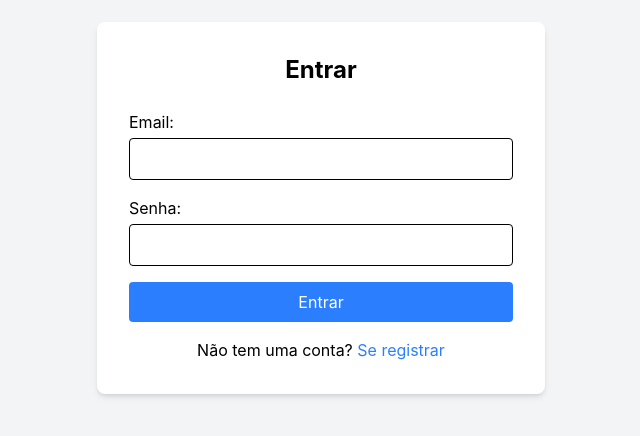
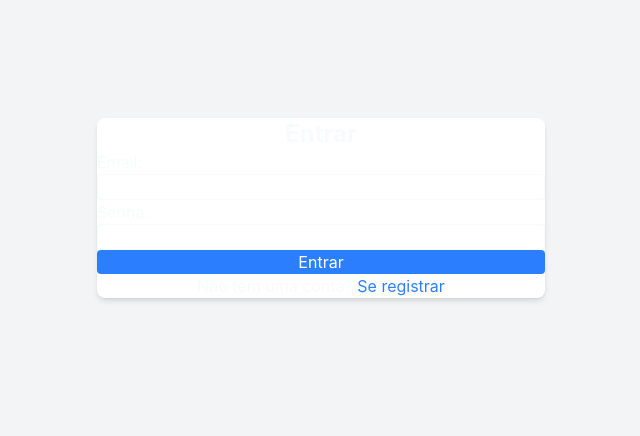
Before and after one commit to ingrydaraujob/cadastro, a React (Vite) app in the folder cadastro/: page / in a window 1280 px wide. Shown: the part 192-628 px from the top of the page, without its empty margins (319-959 px from the left). Built offline with nearby package versions, Linux system fonts and the light colour scheme.

Commit message:
Update index.css

```diff
--- a/cadastro/src/index.css
+++ b/cadastro/src/index.css
@@ -1,14 +1,81 @@
 @import "tailwindcss";
 
-body {
-  margin: 0;
-  font-family: -apple-system, BlinkMacSystemFont, 'Segoe UI', 'Roboto', 'Oxygen',
-    'Ubuntu', 'Cantarell', 'Fira Sans', 'Droid Sans', 'Helvetica Neue',
-    sans-serif;
-  -webkit-font-smoothing: antialiased;
-  -moz-osx-font-smoothing: grayscale;
+
+
+:root {
+  --primary: #3b82f6;
+  --primary-dark: #2563eb;
+  --dark: #0f172a;
+  --darker: #020617;
+  --light: #f8fafc;
+  --gray: #94a3b8;
+  --success: #10b981;
+  --error: #ef4444;
 }
 
-#root {
+* {
+  margin: 0;
+  padding: 0;
+  box-sizing: border-box;
+}
+
+body {
+  font-family: 'Inter', sans-serif;
+  background-color: var(--darker);
+  color: var(--light);
   min-height: 100vh;
 }
+
+.glass-card {
+  background: rgba(15, 23, 42, 0.7);
+  backdrop-filter: blur(10px);
+  -webkit-backdrop-filter: blur(10px);
+  border: 1px solid rgba(255, 255, 255, 0.1);
+  border-radius: 1rem;
+}
+
+.tech-input {
+  background: rgba(2, 6, 23, 0.7);
+  border: 1px solid rgba(255, 255, 255, 0.1);
+  transition: all 0.3s ease;
+}
+
+.tech-input:focus {
+  border-color: var(--primary);
+  box-shadow: 0 0 0 3px rgba(59, 130, 246, 0.3);
+  outline: none;
+}
+
+.btn-tech {
+  background: var(--primary);
+  transition: all 0.3s ease;
+}
+
+.btn-tech:hover {
+  background: var(--primary-dark);
+  transform: translateY(-2px);
+  box-shadow: 0 4px 6px -1px rgba(0, 0, 0, 0.1);
+}
+
+.loading-spinner {
+  animation: spin 1s linear infinite;
+}
+
+@keyframes spin {
+  from { transform: rotate(0deg); }
+  to { transform: rotate(360deg); }
+}
+
+.tech-grid {
+  background-image:
+    radial-gradient(circle at center, rgba(59, 130, 246, 0.1) 0%, transparent 70%);
+}
+
+.pulse-animation {
+  animation: pulse 2s cubic-bezier(0.4, 0, 0.6, 1) infinite;
+}
+
+@keyframes pulse {
+  0%, 100% { opacity: 1; }
+  50% { opacity: 0.5; }
+}
```
